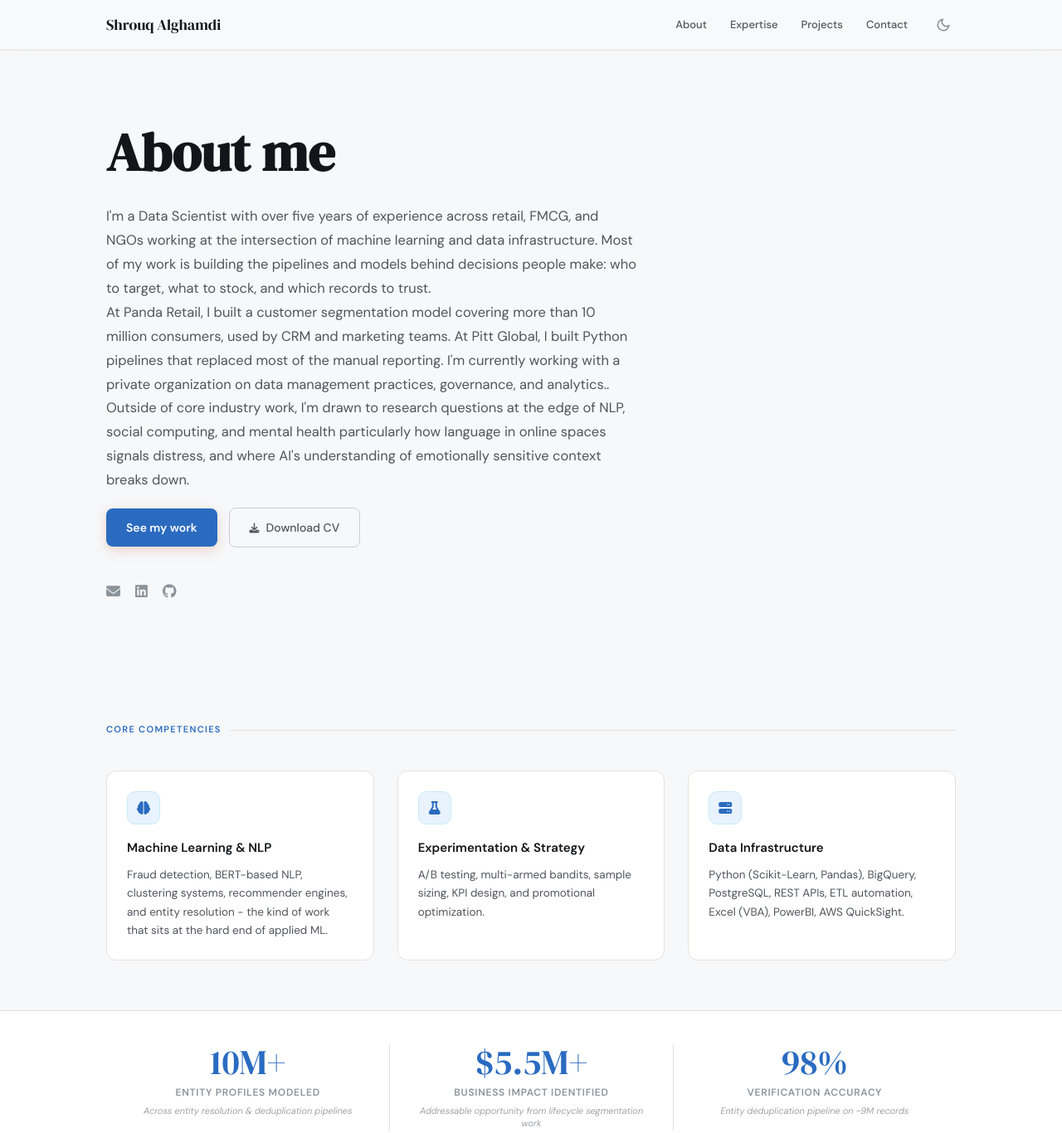
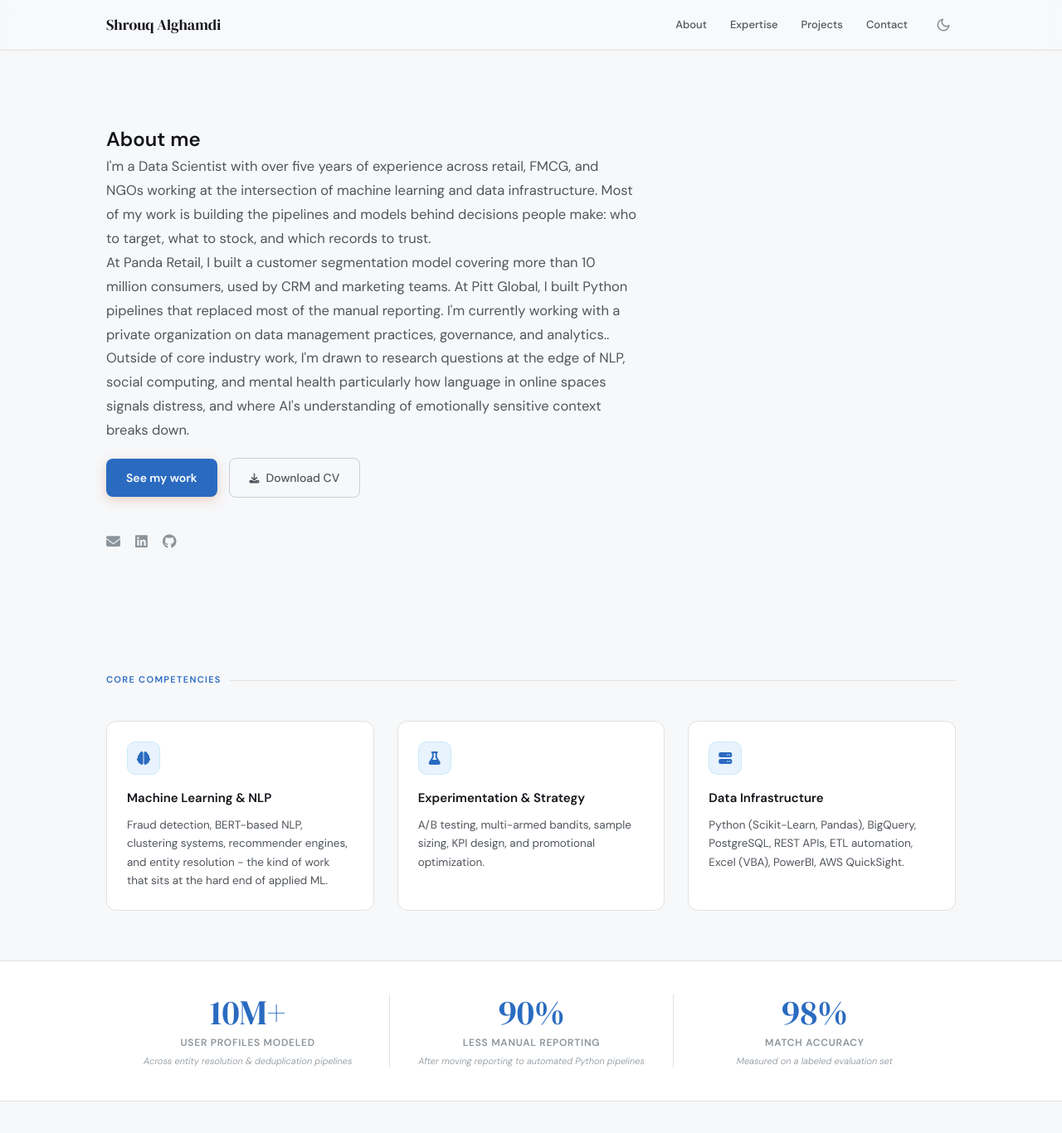
Before and after one commit to Shrouqgh/shrouqgh.github.io, a plain HTML site: page index.html in a window 1280 px wide. Shown: the top 1366 px of the page at 83% size. Drawn offline with Linux system fonts and the light colour scheme.

Commit message:
Update index.html

```diff
--- a/index.html
+++ b/index.html
@@ -537,9 +537,9 @@
           <span class="dot"></span>
           Open to new opportunities
         </div>-->
-        <h1 class="reveal" style="transition-delay:.07s">
+        <h2 class="reveal" style="transition-delay:.07s">
           About me
-        </h1>
+        </h2>
         <p class="hero-bio reveal" style="transition-delay:.14s">
           I'm a Data Scientist with over five years of experience across retail, FMCG, and NGOs working at the intersection of machine learning and data infrastructure. Most of my work is building the pipelines and models behind decisions people make: who to target, what to stock, and which records to trust.
           <br>At Panda Retail, I built a customer segmentation model covering more than 10 million consumers, used by CRM and marketing teams. At Pitt Global, I built Python pipelines that replaced most of the manual reporting. I'm currently working with a private organization on data management practices, governance, and analytics..
@@ -601,18 +601,23 @@
     <div class="stats-grid">
       <div class="stat-item reveal">
         <div class="stat-num">10M+</div>
-        <div class="stat-label">Entity Profiles Modeled</div>
+        <div class="stat-label">User Profiles Modeled</div>
         <div class="stat-note">Across entity resolution &amp; deduplication pipelines</div>
       </div>
-      <div class="stat-item reveal" style="transition-delay:.08s">
+<!--      <div class="stat-item reveal" style="transition-delay:.08s">
         <div class="stat-num">$5.5M+</div>
         <div class="stat-label">Business Impact Identified</div>
         <div class="stat-note">Addressable opportunity from lifecycle segmentation work</div>
+      </div> -->
+      <div class="stat-item reveal" style="transition-delay:.08s">
+        <div class="stat-num">90%</div>
+        <div class="stat-label">Less manual reporting</div>
+        <div class="stat-note">After moving reporting to automated Python pipelines</div>
       </div>
       <div class="stat-item reveal" style="transition-delay:.16s">
         <div class="stat-num">98%</div>
-        <div class="stat-label">Verification Accuracy</div>
-        <div class="stat-note">Entity deduplication pipeline on ~9M records</div>
+        <div class="stat-label">Match accuracy</div>
+        <div class="stat-note">Measured on a labeled evaluation set</div>
       </div>
     </div>
   </div>
```
